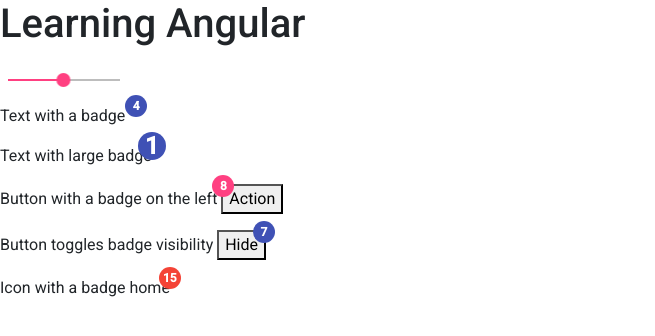
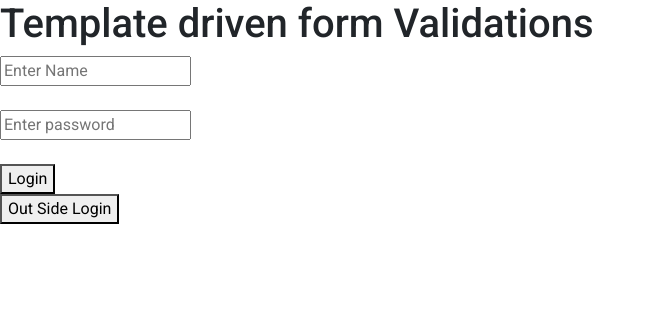
Before and after one commit to Amanymous/learning-Angular, an Angular app: page / in a window 1280 px wide. Shown: the top 336 px of the page, without its empty margins (0-655 px from the left). Built offline with nearby package versions, Linux system fonts and the light colour scheme.

Commit message:
feat: Template driven form Validations

```diff
--- a/src/app/app.component.html
+++ b/src/app/app.component.html
@@ -1,33 +1,7 @@
-<h1>Learning Angular</h1>
-<mat-slider min="1" max="100" step="1" value="50"></mat-slider>
-<p>
-    <span matBadge="4" matBadgeOverlap="false">Text with a badge</span>
-  </p>
-
-  <p>
-      <span matBadge="1" matBadgeSize="large">Text with large badge</span>
-  </p>
-
-  <p>
-    Button with a badge on the left
-    <button mat-raised-button color="primary"
-        matBadge="8" matBadgePosition="before" matBadgeColor="accent">
-      Action
-    </button>
-  </p>
-
-  <p>
-      Button toggles badge visibility
-      <button mat-raised-button matBadge="7" [matBadgeHidden]="hidden" (click)="toggleBadgeVisibility()">
-          Hide
-      </button>
-  </p>
-
-  <p>
-    Icon with a badge
-    <mat-icon matBadge="15" matBadgeColor="warn">home</mat-icon>
-      <!-- Include text description of the icon's meaning for screen-readers -->
-      <span class="cdk-visually-hidden">
-        Example with a home icon with overlaid badge showing the number 15
-      </span>
-  </p>
+<h1>Template driven form Validations</h1>
+<form #loginForm="ngForm" (ngSubmit)=userLogin(loginForm.value)>
+  <input type="text" placeholder="Enter Name" name="name" ngModel><br><br>
+  <input type="password" placeholder="Enter password" name="password" ngModel><br><br>
+  <button>Login</button>
+</form>
+<button (click)=userLogin(loginForm.controls)>Out Side Login</button>
--- a/src/app/app.component.ts
+++ b/src/app/app.component.ts
@@ -8,9 +8,7 @@
 export class AppComponent {
   title = 'learning-angular';
 
-  hidden = false;
-
-  toggleBadgeVisibility() {
-    this.hidden = !this.hidden;
+  userLogin(item:any){
+    console.log(item)
   }
 }
--- a/src/app/app.module.ts
+++ b/src/app/app.module.ts
@@ -1,10 +1,9 @@
 import { NgModule } from '@angular/core';
 import { BrowserModule } from '@angular/platform-browser';
-import { MatSliderModule } from '@angular/material/slider';
-import { MatBadgeModule } from '@angular/material/badge';
+import { FormsModule } from '@angular/forms';
 import { AppComponent } from './app.component';
 import { NgbModule } from '@ng-bootstrap/ng-bootstrap';
-import { NoopAnimationsModule } from '@angular/platform-browser/animations';
+
 
 @NgModule({
   declarations: [
@@ -12,8 +11,7 @@
   ],
   imports: [
     BrowserModule,
-    NgbModule,
-    NoopAnimationsModule,MatSliderModule,MatBadgeModule
+    NgbModule,FormsModule
   ],
   providers: [],
   bootstrap: [AppComponent]
```
